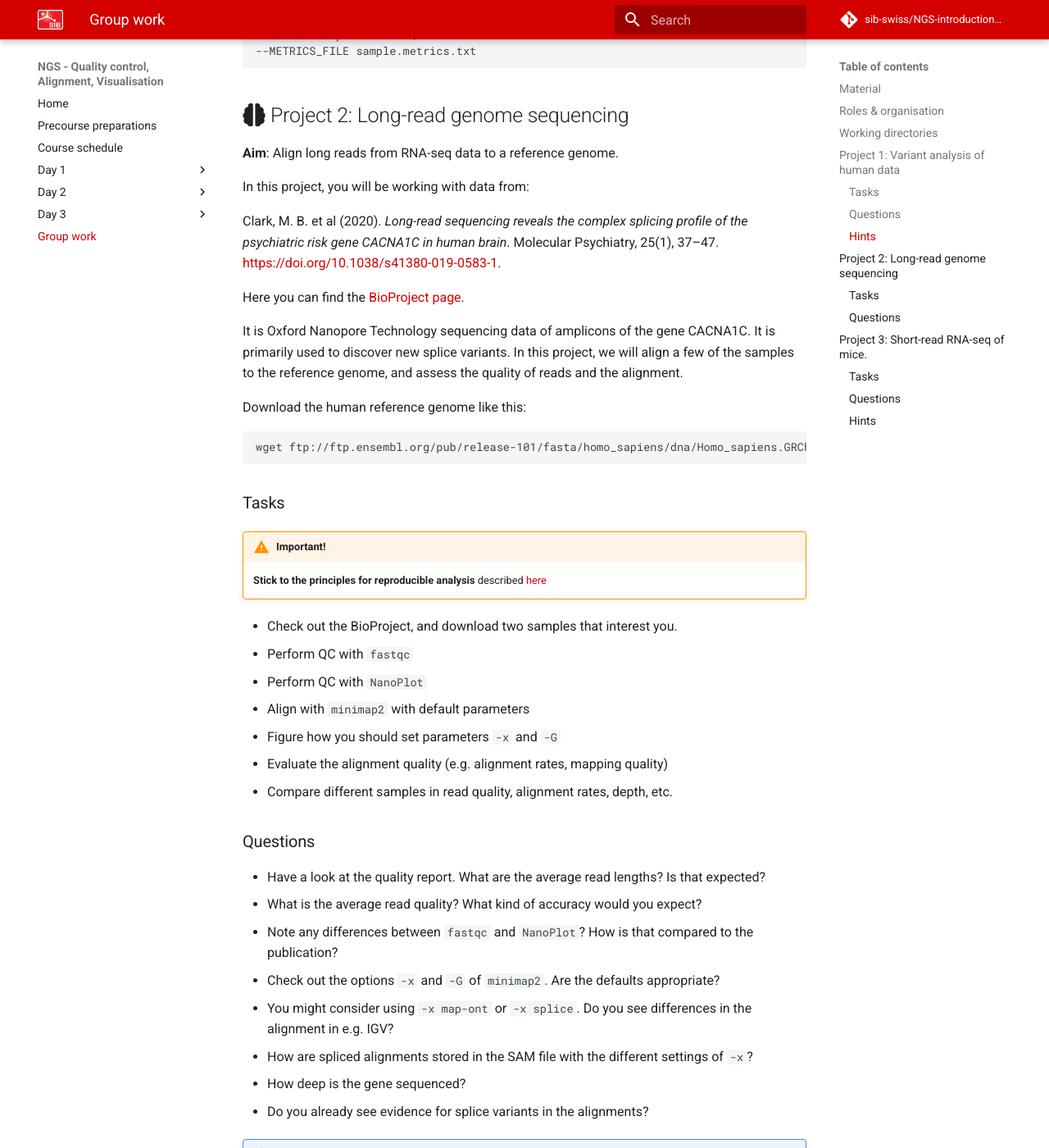
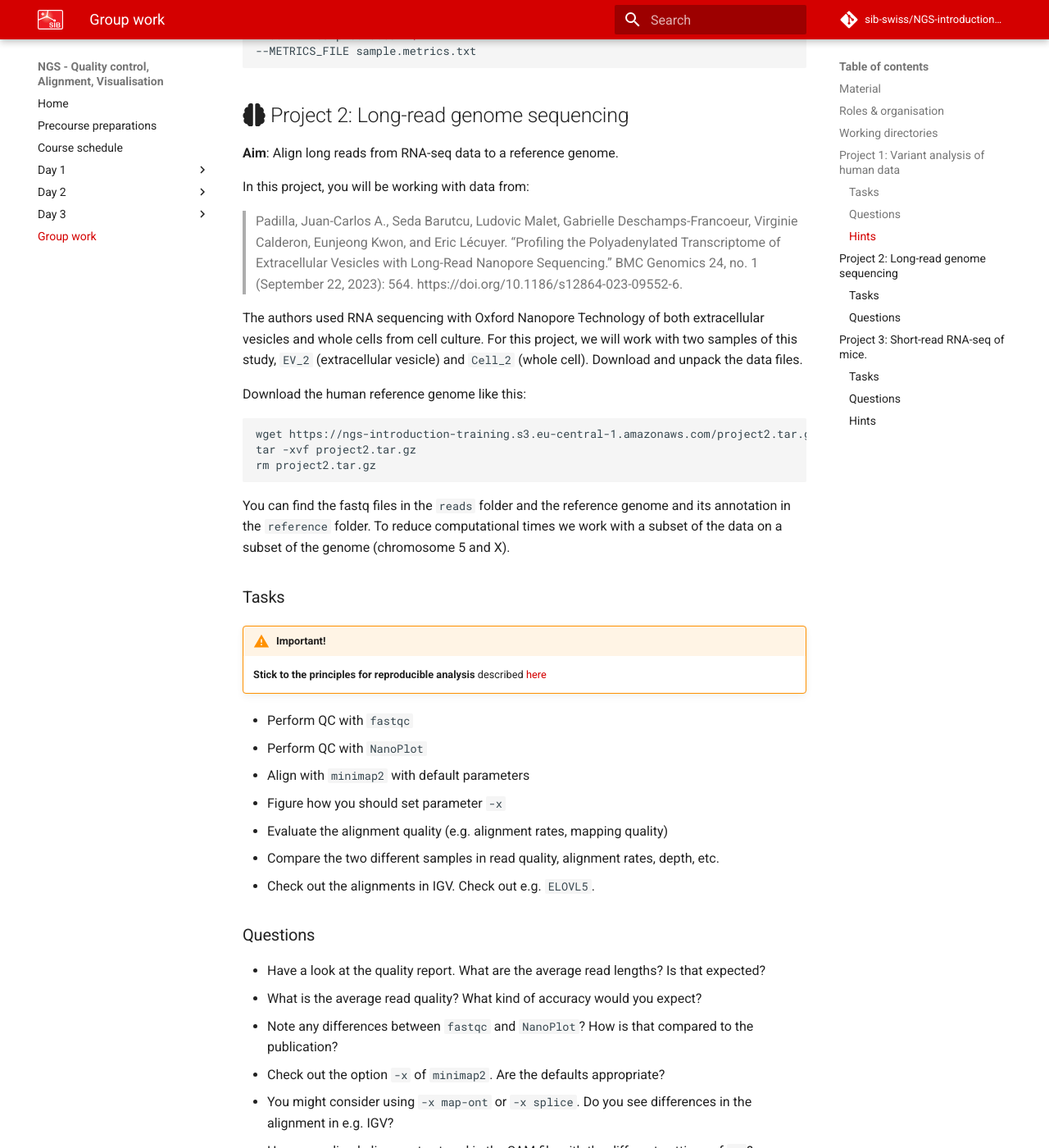
Before and after one commit to sib-swiss/NGS-introduction-training, an MkDocs documentation site: the page built from docs/group_work.md, in a window 1280 px wide and 1400 px high, scrolled down 3074 px. Shown: the whole window at 82% size. Built offline with MkDocs 1.6.1 and Material for MkDocs 9.7.7, drawn with Linux system fonts in a browser that asks for light colours; comment, search, counter and statistics services are not loaded; the version menu is left out; some of the changed text lies outside the part shown.

Commit message:
updates data for long reads group work

````diff
--- a/docs/group_work.md
+++ b/docs/group_work.md
@@ -91,47 +91,43 @@ gatk MarkDuplicates \
 
 In this project, you will be working with data from:
 
-Clark, M. B. et al (2020). *Long-read sequencing reveals the complex splicing profile of the psychiatric risk gene CACNA1C in human brain*. Molecular Psychiatry, 25(1), 37–47. [https://doi.org/10.1038/s41380-019-0583-1](https://doi.org/10.1038/s41380-019-0583-1).
+> Padilla, Juan-Carlos A., Seda Barutcu, Ludovic Malet, Gabrielle Deschamps-Francoeur, Virginie Calderon, Eunjeong Kwon, and Eric Lécuyer. “Profiling the Polyadenylated Transcriptome of Extracellular Vesicles with Long-Read Nanopore Sequencing.” BMC Genomics 24, no. 1 (September 22, 2023): 564. https://doi.org/10.1186/s12864-023-09552-6.
 
-Here you can find the [BioProject page](https://www.ncbi.nlm.nih.gov/bioproject/PRJEB34660).
-
-It is Oxford Nanopore Technology sequencing data of amplicons of the gene CACNA1C. It is primarily used to discover new splice variants. In this project, we will align a few of the samples to the reference genome, and assess the quality of reads and the alignment.
+The authors used RNA sequencing with Oxford Nanopore Technology of both extracellular vesicles and whole cells from cell culture. For this project, we will work with two samples of this study, `EV_2` (extracellular vesicle) and `Cell_2` (whole cell). Download and unpack the data files.
 
 Download the human reference genome like this:
 
 ```sh
-wget ftp://ftp.ensembl.org/pub/release-101/fasta/homo_sapiens/dna/Homo_sapiens.GRCh38.dna.primary_assembly.fa.gz
+wget https://ngs-introduction-training.s3.eu-central-1.amazonaws.com/project2.tar.gz
+tar -xvf project2.tar.gz
+rm project2.tar.gz
 ```
+
+You can find the fastq files in the `reads` folder and the reference genome and its annotation in the `reference` folder. To reduce computational times we work with a subset of the data on a subset of the genome (chromosome 5 and X).
 
 ### Tasks
 
 !!! warning "Important!"
     **Stick to the principles for reproducible analysis** described [here](day1/reproducibility.md)
 
-* Check out the BioProject, and download two samples that interest you.
 * Perform QC with `fastqc`
 * Perform QC with `NanoPlot`
 * Align with `minimap2` with default parameters
-* Figure how you should set parameters `-x` and `-G`
+* Figure how you should set parameter `-x`
 * Evaluate the alignment quality (e.g. alignment rates, mapping quality)
-* Compare different samples in read quality, alignment rates, depth, etc.
+* Compare the two different samples in read quality, alignment rates, depth, etc.
+* Check out the alignments in IGV. Check out e.g. `ELOVL5`.
 
 ### Questions
 
 * Have a look at the quality report. What are the average read lengths? Is that expected?
 * What is the average read quality? What kind of accuracy would you expect?
 * Note any differences between `fastqc` and `NanoPlot`? How is that compared to the publication?
-* Check out the options `-x` and `-G` of `minimap2`. Are the defaults appropriate?
+* Check out the option `-x` of `minimap2`. Are the defaults appropriate?
 * You might consider using `-x map-ont` or `-x splice`. Do you see differences in the alignment in e.g. IGV?
 * How are spliced alignments stored in the SAM file with the different settings of `-x`?
-* How deep is the gene sequenced?
+* How deep is the gene `ELOVL5` sequenced in both samples?
 * Do you already see evidence for splice variants in the alignments?
-
-!!! hint "Downloading from SRA"
-    ```sh
-    prefetch [SRR number]
-    fastq-dump --gzip [SRR number]
-    ```
 
 !!! hint "Accuracy from quality scores"
     Find the equation to calculate error probability from quality score on [Wikipedia](https://en.wikipedia.org/wiki/Phred_quality_score).
@@ -146,18 +142,11 @@ wget ftp://ftp.ensembl.org/pub/release-101/fasta/homo_sapiens/dna/Homo_sapiens.G
     minimap2 \
     -a \
     -x [PARAMETER] \
-    -G [PARAMETER] \
     [REFERENCE].fa \
     [FASTQFILE].fastq.gz \
     | samtools sort \
     | samtools view -bh > [OUTPUT].bam
     ```
-
-!!! hint "Intron sizes"
-    Check out the the intron sizes of CACNA1C in e.g. IGV or UCSC genome browser. How does that relate to the parameter `-G`?
-
-!!! hint "More resources"
-    Need e.g. a gtf file? Here's the [ensembl page](https://www.ensembl.org/Homo_sapiens/Info/Index)
 
 ## :fontawesome-solid-disease: Project 3: Short-read RNA-seq of mice.
 
````
